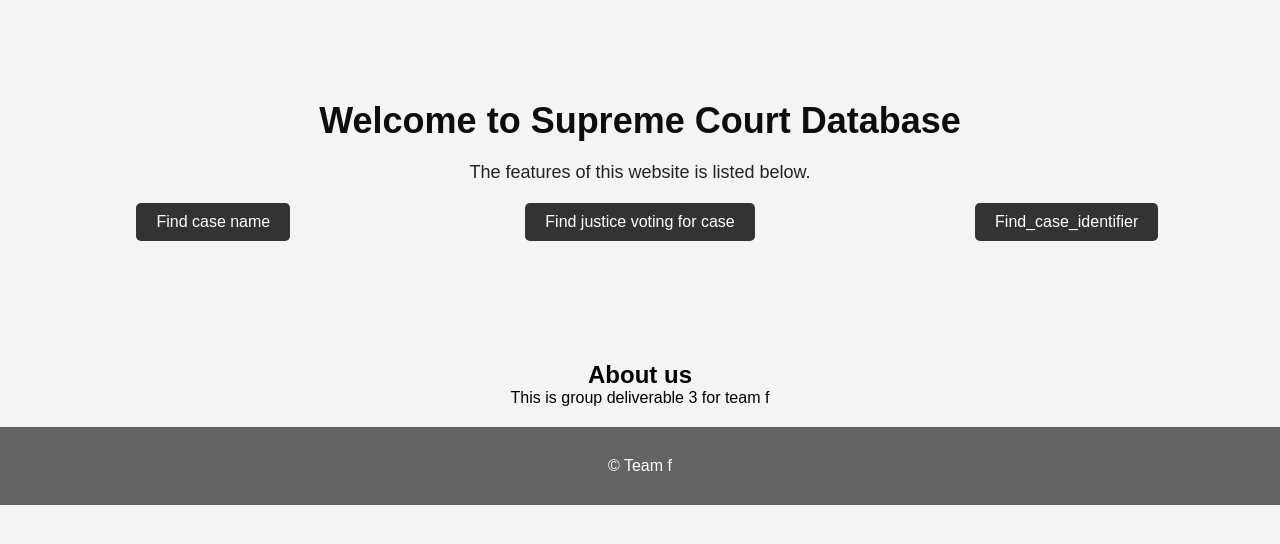
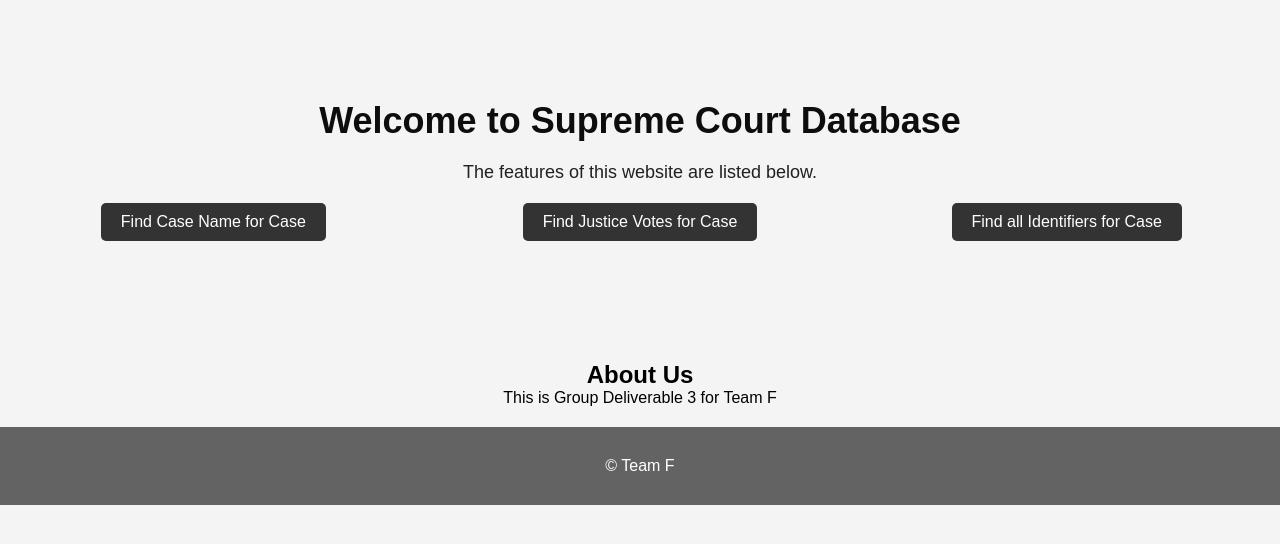
Before and after one commit to CS257-F23/team-project-f, a Flask app: page / in a window 1280 px wide. Shown: the part 38-582 px from the top of the page. Run offline with Flask 3, Linux system fonts and the light colour scheme; parts of the project's set-up code (start-up, migrations or seed data) failed here and were passed over.

Commit message:
updated apps and templates to support functions

```diff
--- a/app.py
+++ b/app.py
@@ -9,13 +9,13 @@ def homepage():
     # Define intermediate variables
     title = "Supreme Court Data"
     welcome_message = "Welcome to Supreme Court Database"
-    website_description = "The features of this website is listed below."
-    Find_case_name = "Find case name"
-    Find_justice_vote = "Find justice voting for case"
-    Find_case_identifier = "Find_case_identifier"
-    About = "About us"
-    About_message = "This is group deliverable 3 for team f"
-    Developers = "Team f"
+    website_description = "The features of this website are listed below."
+    Find_case_name = "Find Case Name for Case"
+    Find_justice_vote = "Find Justice Votes for Case"
+    Find_case_identifier = "Find all Identifiers for Case"
+    About = "About Us"
+    About_message = "This is Group Deliverable 3 for Team F"
+    Developers = "Team F"
     # Render the HTML template
     return render_template('homepage.html', title=title,
                            welcome_message=welcome_message,
@@ -60,21 +60,52 @@ def display_find_justice_votes(case_id):
         display_votes = ""
         for justice in votes:
             display_votes += " - ".join(justice)
-            display_votes += "<br>"
-        return display_votes
+            display_votes += "\n"
+        return display_votes[:-1]
 
-@app.route('/case_name', methods=['GET'])
-def came_name_displayer_page():
+
+def display_find_case_ids(case_id):
+
+    """
+    Calls function from ProductionCode to find, format, and return case ID data. Displays error message if an invalid ID was given.
+    """
+
+    try:
+        ids = case_identifier_lookup(case_id)
+
+    except LookupError:
+        return "Invalid U.S. Citation ID"
+
+    else:
+        display_ids = ""
+        for key, value in ids.items():
+            display_ids += key+": "+value+"\n"
+        return display_ids[:-1]
+
+@app.route('/<function>', methods=['GET'], strict_slashes=False)
+def came_name_displayer_page(function):
+
     '''
     Split page for case_name_finder feature with input case id
     '''
+
     search_query = request.args.get('search')
+    func_text = ("Find "+(function.replace('_', ' ')).title()+" by Case ID")
+    func_url = "/"+function
+
+    if function != "case_name" and function != "justice_votes" and function != "case_identifiers":
+        return "404"
+
     if search_query == "" or search_query == None:
-        return render_template('case_name_displayer.html', case_name_text="e.g., 329 U.S. 40")
-    else:
-        case_name = case_name_lookup(search_query)
-        case_name_text = "The case name of "+search_query+" is "+case_name
-        return render_template('case_name_displayer.html', case_name_text = case_name_text)
+        case_name_text="e.g., 329 U.S. 40"
+    elif function == "case_name":
+        case_name_text = display_find_name(search_query)
+    elif function == "justice_votes":
+        case_name_text = display_find_justice_votes(search_query)
+    elif function == "case_identifiers":
+        case_name_text = display_find_case_ids(search_query)
+
+    return render_template('case_name_displayer.html', case_name_text=case_name_text, function_text=func_text, function_url=func_url)
 
 @app.route('/<function>/<case_id>', strict_slashes=False)
 def display_supreme_court_data(function, case_id):
--- a/static/datastyle1.css
+++ b/static/datastyle1.css
@@ -103,6 +103,10 @@ body {
     height: 100vh;
 }
 
+.search-container .answer-text {
+	white-space: pre-wrap;
+}
+
 /* Style the title for the name_finder page*/
 h1 {
     font-size: 28px;
--- a/templates/homepage.html
+++ b/templates/homepage.html
@@ -17,8 +17,8 @@
         <p>{{website_description}}</p>
         <ul class="button-list">
             <li><a href="/case_name" class="btn">{{Find_case_name}}</a></li>
-            <li><a href="#about" class="btn">{{Find_justice_vote}}</a></li>
-            <li><a href="#about" class="btn">{{Find_case_identifier}}</a></li>
+            <li><a href="/justice_votes" class="btn">{{Find_justice_vote}}</a></li>
+            <li><a href="/case_identifiers" class="btn">{{Find_case_identifier}}</a></li>
         </ul>
     </section>
 
```
Also changed, not shown: templates/case_name_displayer.html (+8 -7 lines), templates/case_name_finder.html (+4 -4 lines).
